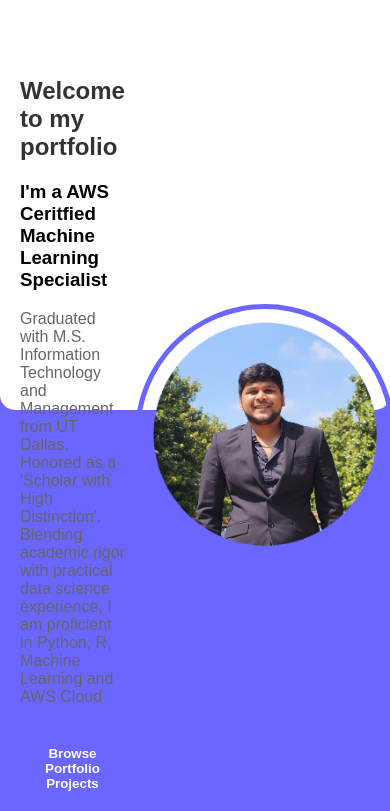
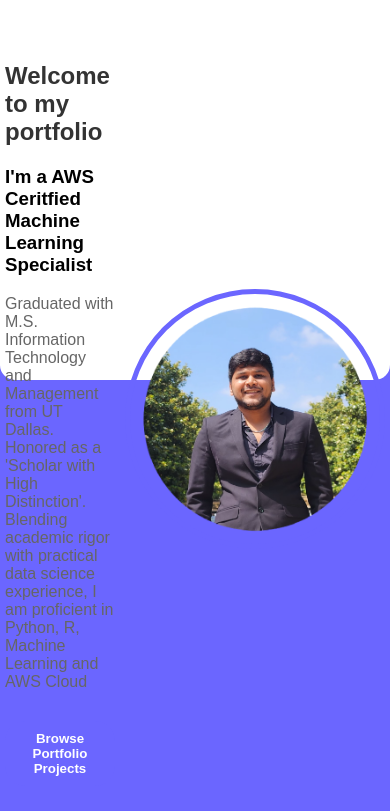
Before and after one commit to alwayscaffeinated/raybhanpawar.github.io, a plain HTML site: page index.html in a window 390 px wide. Shown: the part 180-991 px from the top of the page. Drawn offline with Linux system fonts and the light colour scheme.

Commit message:
Update styles.css

```diff
--- a/styles.css
+++ b/styles.css
@@ -152,3 +152,28 @@ button {
 .contact-phone {
     color: #333;
 }
+
+
+/* Existing CSS */
+
+/* Media query for tablets */
+@media (max-width: 768px) {
+    /* Adjust styles for tablet screens here */
+    .outer-container {
+        padding: 10px;
+    }
+    .inner-container {
+        flex-direction: column;
+    }
+}
+
+/* Media query for mobile phones */
+@media (max-width: 480px) {
+    /* Adjust styles for mobile screens here */
+    .outer-container {
+        padding: 5px;
+    }
+    .inner-container {
+        flex-direction: column;
+    }
+}
```
